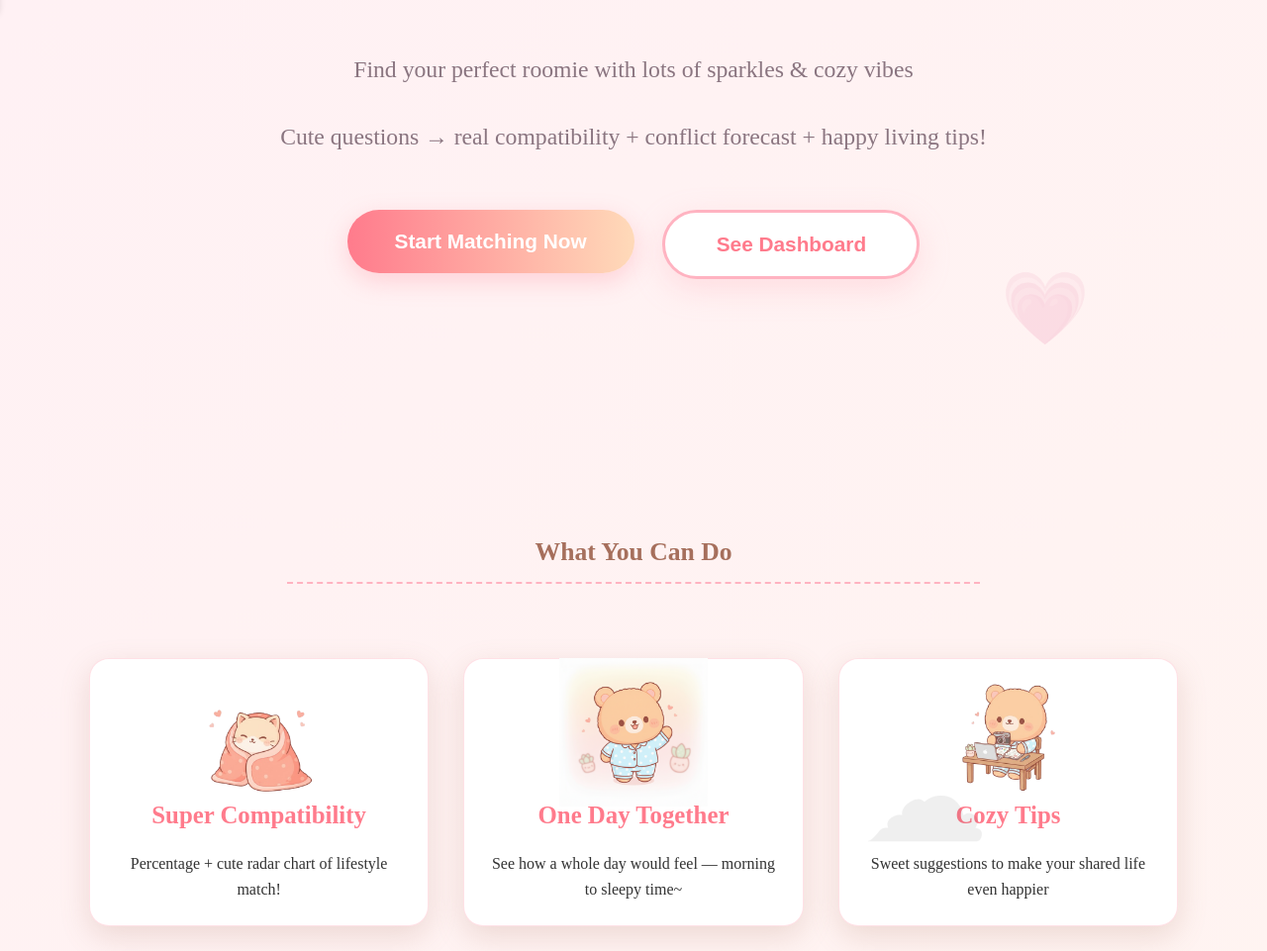
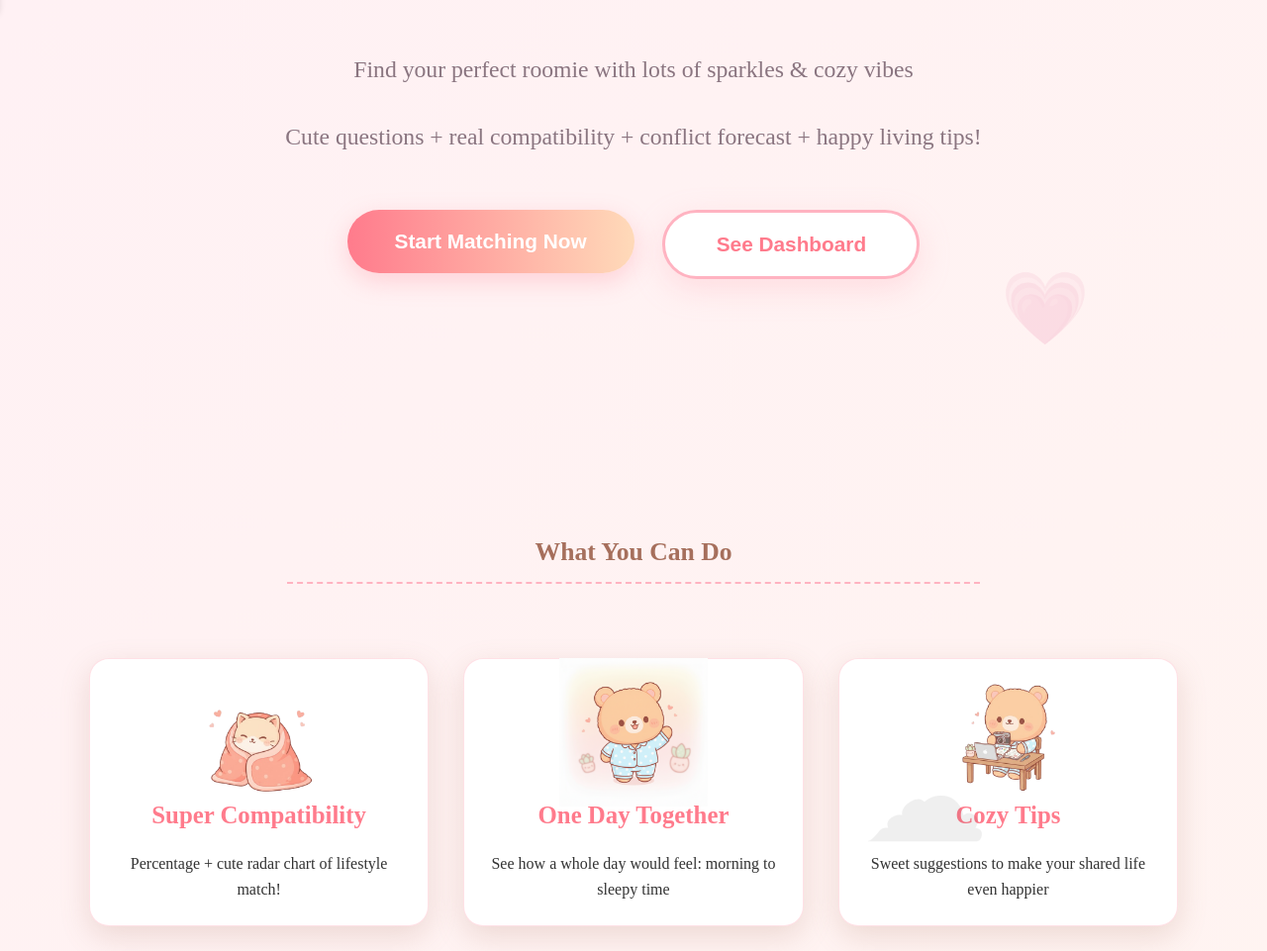
Before and after one commit to NSP2023/RoomieRadar, a React (Create React App) app in the folder frontend/: page / in a window 1280 px wide. Shown: the part 784-1745 px from the top of the page at 99% size. Built offline with nearby package versions, Linux system fonts and the light colour scheme; no server answers; the HTML template or start-up script is replaced by a standard one.

Commit message:
Refactor Landing page by removing FAQ data
Removed FAQ data and updated text formatting for consistency.

```diff
--- a/frontend/src/pages/Landing/Landing.jsx
+++ b/frontend/src/pages/Landing/Landing.jsx
@@ -9,20 +9,6 @@ import cozyImg from "../../assets/image/cozy.png";
 import InstagramIcon from '../../assets/image/instagram.png';
 import EmailIcon from '../../assets/image/email.png';
 
-const faqData = [
-  {
-    question: "Is RoomieRadar free to use?",
-    answer: "Yes! The basic questionnaire, compatibility check and seeing matches is completely free. Premium features might come later, but the heart of RoomieRadar will always stay free~"
-  },
-  {
-    question: "How accurate is the compatibility score?",
-    answer: "It's based on things students & young adults care about most! The more honest your answers, the more magical and accurate the match will be !"
-  },
-  {
-    question: "Can I find roommates in my university?",
-    answer: "Right now we show everyone, but very soon we'll add city & university filters so you can find your perfect roomie nearby!"
-  },
-];
 
 const Landing = () => {
   const [openFaq, setOpenFaq] = useState(null);
@@ -61,7 +47,7 @@ const Landing = () => {
         <p className="tagline">
           Find your perfect roomie with lots of sparkles & cozy vibes<br />
           <br></br>
-          Cute questions → real compatibility + conflict forecast + happy living tips!
+          Cute questions + real compatibility + conflict forecast + happy living tips!
         </p>
 
         <div className="cta-buttons">
@@ -97,7 +83,7 @@ const Landing = () => {
   </div>
 
   <h3>One Day Together</h3>
-  <p>See how a whole day would feel — morning to sleepy time~</p>
+  <p>See how a whole day would feel: morning to sleepy time </p>
 </div>
 
           <div className="feature-card">
@@ -120,14 +106,14 @@ const Landing = () => {
         <h2 className="section-title">How to Be a Super Cute Roomie</h2>
         <div className="tips-grid">
           <div className="tip-card">
-            <p>🧼 Talk before tiny problems become big ones</p>
-            <p>🌙 Respect sleep & quiet time</p>
-            <p>🫧 Always clean up after yourself (especially snacks!)</p>
+            <p>🧼  Talk before tiny problems become big ones</p>
+            <p>🌙  Respect sleep & quiet time</p>
+            <p>🫧  Always clean up after yourself (especially snacks!)</p>
           </div>
           <div className="tip-card">
-            <p>🎀 Tell each other about guests early</p>
-            <p>💬 Be honest about your habits from the start</p>
-            <p>🍬 Little surprises like snacks make hearts happy ! </p>
+            <p>🎀  Tell each other about guests early</p>
+            <p>💬  Be honest about your habits from the start</p>
+            <p>🍬  Little surprises like snacks make hearts happy ! </p>
           </div>
         </div>
       </section>
```
